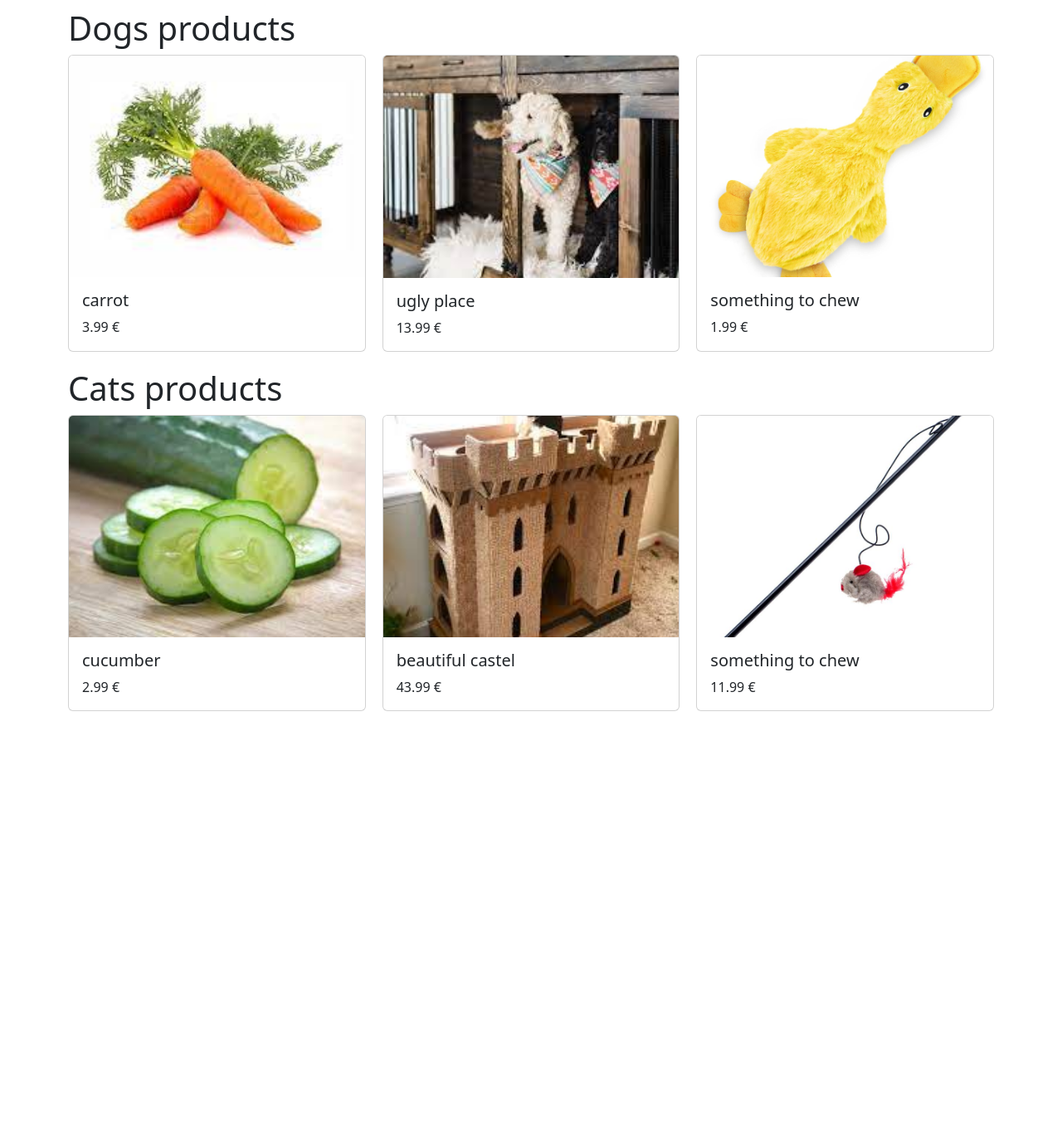
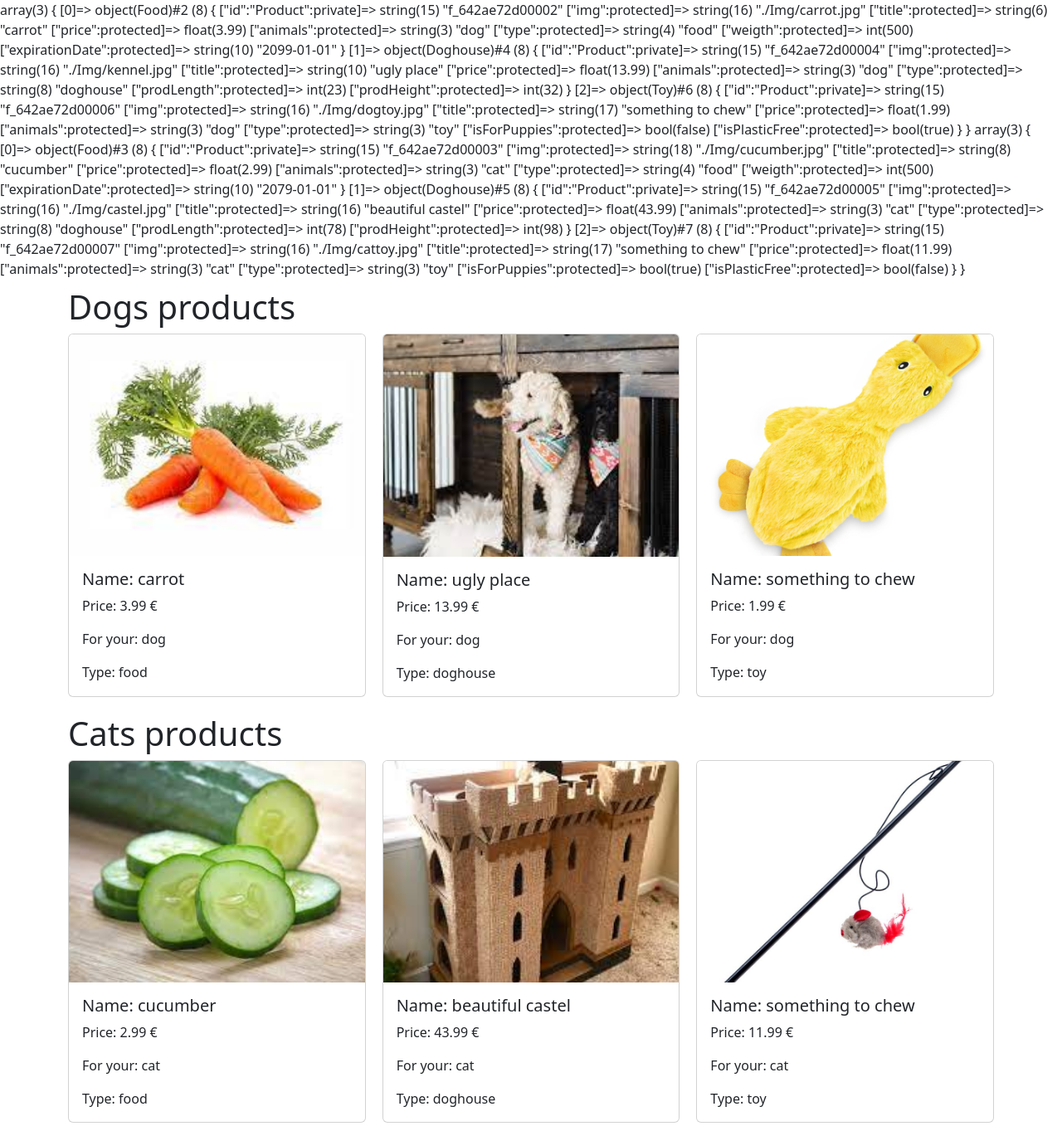
Before and after one commit to rennavittorio/php-oop-2, a PHP site: page / in a window 1280 px wide. Shown: the whole page at 83% size. Before the commit the page ends 857 px from the top, so only its background shows below. Run offline with PHP 8.4, Linux system fonts and the light colour scheme.

Commit message:
add: add category and type of product into cards

```diff
--- a/Models/Product.php
+++ b/Models/Product.php
@@ -6,6 +6,8 @@ class Product
     protected $img;
     protected $title;
     protected $price;
+    protected $animals;
+    protected $type;
 
 
     //constructor
@@ -40,6 +42,16 @@ class Product
         $this->price = $newValue;
     }
 
+    public function setanimals($newValue)
+    {
+        $this->animals = $newValue;
+    }
+
+    public function setType($newValue)
+    {
+        $this->type = $newValue;
+    }
+
     //getters
     public function getId()
     {
@@ -60,4 +72,14 @@ class Product
     {
         return $this->price;
     }
+
+    public function getanimals()
+    {
+        return $this->animals;
+    }
+
+    public function getType()
+    {
+        return $this->type;
+    }
 }
--- a/index.php
+++ b/index.php
@@ -14,6 +14,8 @@ foreach ($products as $product) {
 
     if ($product['category'] === 'food') {
         $item = new Food('f', $product['img'], $product['title'], $product['price'], $product['weigth'], $product['expirationDate']);
+        $item->setAnimals($product['animals']);
+        $item->setType($product['category']);
         if ($product['animals'] === 'dog') {
             $dogsProducts[] = $item;
         } elseif ($product['animals'] === 'cat') {
@@ -21,6 +23,8 @@ foreach ($products as $product) {
         }
     } elseif ($product['category'] === 'doghouse') {
         $item = new Doghouse('f', $product['img'], $product['title'], $product['price'], $product['prodLength'], $product['prodHeight']);
+        $item->setAnimals($product['animals']);
+        $item->setType($product['category']);
         if ($product['animals'] === 'dog') {
             $dogsProducts[] = $item;
         } elseif ($product['animals'] === 'cat') {
@@ -28,6 +32,8 @@ foreach ($products as $product) {
         }
     } elseif ($product['category'] === 'toy') {
         $item = new Toy('f', $product['img'], $product['title'], $product['price'], $product['isForPuppies'], $product['isPlasticFree']);
+        $item->setAnimals($product['animals']);
+        $item->setType($product['category']);
         if ($product['animals'] === 'dog') {
             $dogsProducts[] = $item;
         } elseif ($product['animals'] === 'cat') {
@@ -36,8 +42,8 @@ foreach ($products as $product) {
     }
 }
 
-// var_dump($dogsProducts);
-// var_dump($catsProducts);
+var_dump($dogsProducts);
+var_dump($catsProducts);
 
 ?>
 
@@ -67,8 +73,10 @@ foreach ($products as $product) {
                     <div class="card">
                         <img src="<?php echo $prod->getImg() ?>" class="card-img-top">
                         <div class="card-body d-flex flex-column">
-                            <h5 class="card-title"><?php echo $prod->getTitle(); ?></h5>
-                            <p class="card-text"><?php echo $prod->getPrice(); ?> €</p>
+                            <h5 class="card-title">Name: <?php echo $prod->getTitle(); ?></h5>
+                            <p class="card-text">Price: <?php echo $prod->getPrice(); ?> €</p>
+                            <p class="card-text">For your: <?php echo $prod->getAnimals(); ?></p>
+                            <p class="card-text">Type: <?php echo $prod->getType(); ?></p>
                         </div>
                     </div>
 
@@ -89,8 +97,10 @@ foreach ($products as $product) {
                     <div class="card">
                         <img src="<?php echo $prod->getImg() ?>" class="card-img-top">
                         <div class="card-body d-flex flex-column">
-                            <h5 class="card-title"><?php echo $prod->getTitle(); ?></h5>
-                            <p class="card-text"><?php echo $prod->getPrice(); ?> €</p>
+                            <h5 class="card-title">Name: <?php echo $prod->getTitle(); ?></h5>
+                            <p class="card-text">Price: <?php echo $prod->getPrice(); ?> €</p>
+                            <p class="card-text">For your: <?php echo $prod->getAnimals(); ?></p>
+                            <p class="card-text">Type: <?php echo $prod->getType(); ?></p>
                         </div>
                     </div>
 
```
